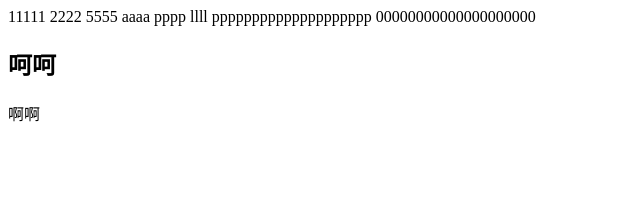
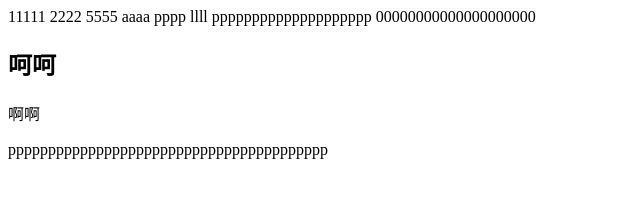
Before and after one commit to yangqingcloud/sss, a plain HTML site: page index.html in a window 1280 px wide. Shown: the whole page, without its empty margins (0-640 px from the left). Drawn offline with Linux system fonts and the light colour scheme.

Commit message:
6
666666666666666666666

```diff
--- a/index.html
+++ b/index.html
@@ -15,5 +15,6 @@
 		00000000000000000000
 		<h2>呵呵</h2>
 		<h>啊啊</h>
+		<p>pppppppppppppppppppppppppppppppppppppppp</p>
 	</body>
 </html>
```
